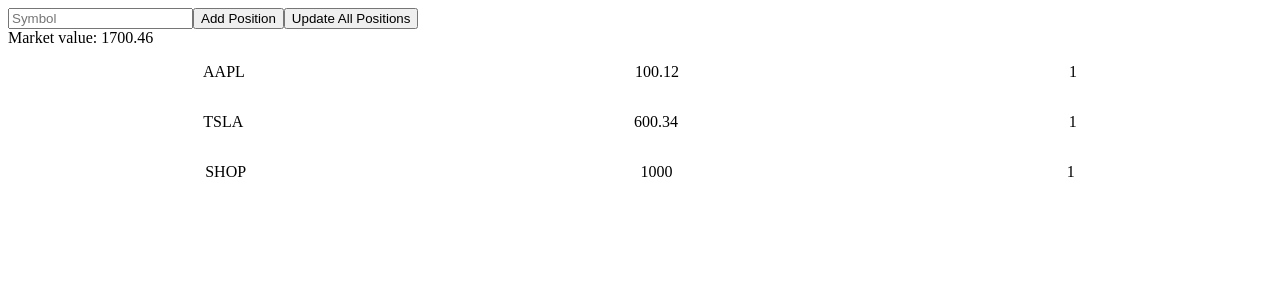
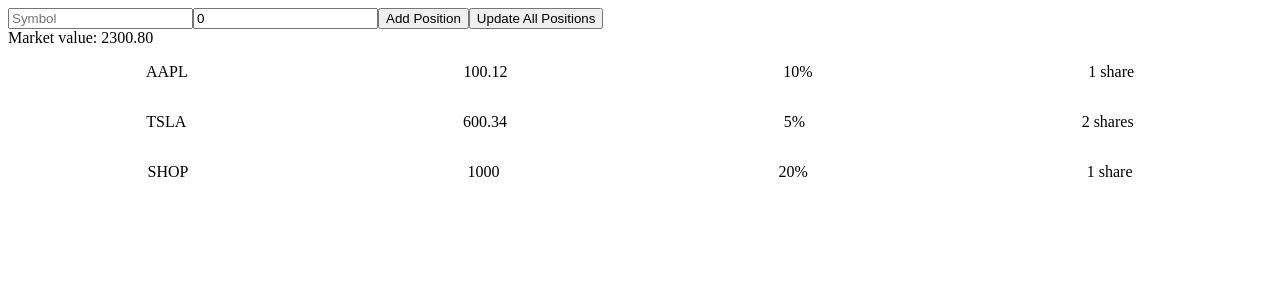
Before and after one commit to JaredFlomen/Portfolios, a React (Create React App) app: page / in a window 1280 px wide. Shown: the top 300 px of the page. Built offline with nearby package versions, Linux system fonts and the light colour scheme.

Commit message:
Adding portfolio weight

```diff
--- a/src/App.js
+++ b/src/App.js
@@ -4,10 +4,11 @@
 
 function App() {
   const [ticker, setTicker] = useState('');
+  const [weight, setWeight] = useState(0);
   const [portfolio, setPortfolio] = useState([
-    { ticker: 'AAPL', price: 100.12, shares: 1 },
-    { ticker: 'TSLA', price: 600.34, shares: 1 },
-    { ticker: 'SHOP', price: 1000, shares: 1 },
+    { ticker: 'AAPL', price: 100.12, weight: 10, shares: 1 },
+    { ticker: 'TSLA', price: 600.34, weight: 5, shares: 2 },
+    { ticker: 'SHOP', price: 1000, weight: 20, shares: 1 },
   ]);
   const updatePortfolio = () => {
     Promise.all(
@@ -25,7 +26,7 @@
       setTicker('');
       return null;
     } else {
-      setPortfolio([...portfolio, { ticker, price, shares: 1 }]);
+      setPortfolio([...portfolio, { ticker, price, weight }]);
       setTicker('');
     }
   }
@@ -43,6 +44,12 @@
         value={ticker}
         onChange={e => setTicker(e.target.value)}
       />
+      <input
+        type='number'
+        placeholder='Portfolio Weight'
+        value={weight}
+        onChange={e => setWeight(e.target.value)}
+      />
       <button onClick={addPosition}>Add Position</button>
       <button onClick={updatePortfolio}>Update All Positions</button>
       <div>Market value: {parseFloat(marketValue).toFixed(2)}</div>
@@ -53,6 +60,7 @@
               key={index}
               ticker={item.ticker}
               price={item.price}
+              weight={item.weight}
               shares={item.shares}
             />
           );
--- a/src/components/Position.js
+++ b/src/components/Position.js
@@ -1,12 +1,15 @@
 import React from 'react';
 import '../styles/position.css';
 
-function Position({ ticker, price, shares }) {
+function Position({ ticker, price, shares, weight }) {
   return (
     <div className='position'>
       <p>{ticker}</p>
       <p>{price}</p>
-      <p>{shares}</p>
+      <p>{weight}%</p>
+      <p>
+        {shares} share{shares > 1 ? 's' : ''}
+      </p>
     </div>
   );
 }
```
